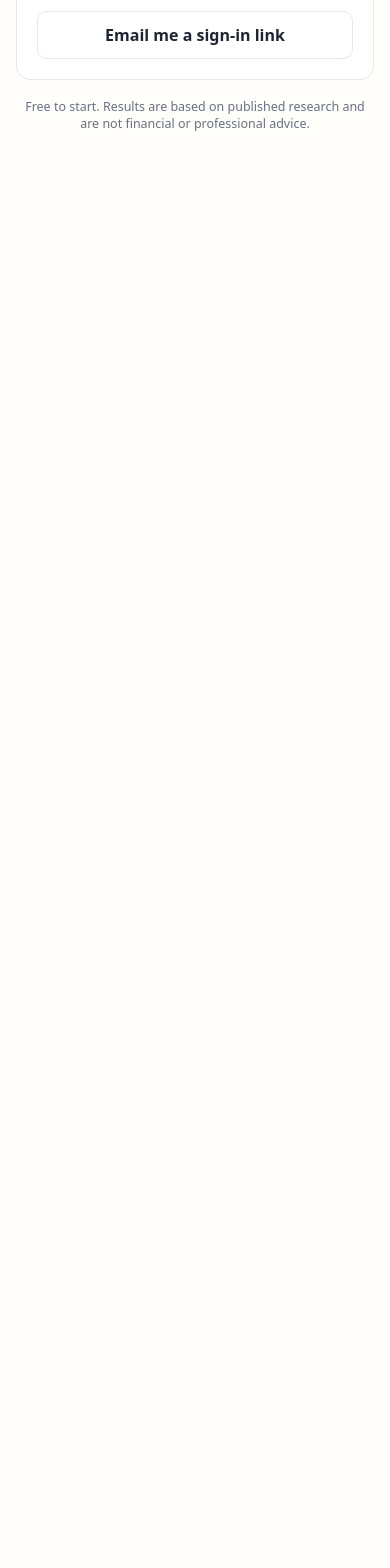
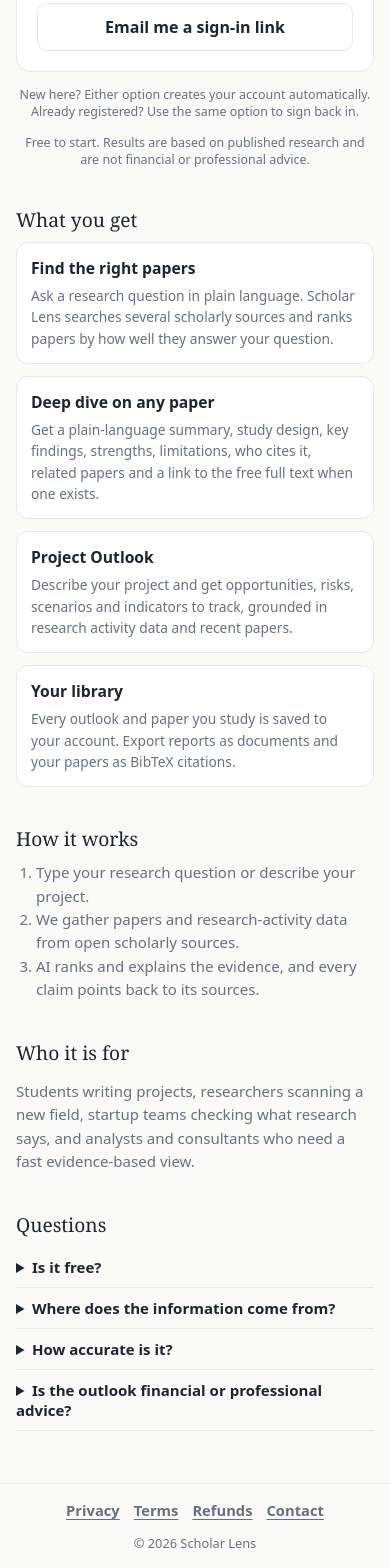
Before and after one commit to piyushmohanty147/scholar-lens, a Next.js app: page / in a window 390 px wide. Shown: the part 411-1979 px from the top of the page. Before the commit the page ends 844 px from the top, so only its background shows below. Built offline with nearby package versions, Linux system fonts and the light colour scheme; no server answers.

Commit message:
Update auth-gate.tsx

```diff
--- a/app/auth-gate.tsx
+++ b/app/auth-gate.tsx
@@ -1,11 +1,17 @@
 "use client";
 
-import { useEffect, useState } from "react";
+import { useEffect, useRef, useState } from "react";
 import type { ReactNode } from "react";
+import Link from "next/link";
+import { usePathname } from "next/navigation";
 import type { Session } from "@supabase/supabase-js";
 import { supabase, supabaseConfigured } from "../lib/supabase";
 
 type Limit = { message: string; kind: string; plan: string };
+type Rec = Record<string, unknown>;
+
+const PUBLIC_PATHS = ["/privacy", "/terms", "/refund", "/contact"];
+const LINKS: [string, string][] = [["Privacy", "/privacy"], ["Terms", "/terms"], ["Refunds", "/refund"], ["Contact", "/contact"]];
 
 // The server routes read the sign-in token from this cookie.
 function syncCookie(session: Session | null) {
@@ -27,8 +33,93 @@
   return { left: `${Math.floor(mins / 60)}h ${mins % 60}m`, at };
 }
 
+const str = (x: unknown) => (typeof x === "string" ? x : "");
+const arr = (x: unknown): unknown[] => (Array.isArray(x) ? x : []);
+const obj = (x: unknown): Rec => (x && typeof x === "object" ? (x as Rec) : {});
+
+// Saves every finished outlook to the signed-in user's library.
+async function saveReport(userId: string, requestBody: string, data: Rec) {
+  try {
+    const body = JSON.parse(requestBody) as Rec;
+    const project = str(body.project).trim();
+    if (!project || !data.report) return;
+    await supabase.from("saved_reports").insert({
+      user_id: userId, project, audience: str(body.audience), horizon: str(body.horizon), result: data,
+    });
+  } catch { /* saving is best effort */ }
+}
+
+// Saves every paper the user opens with Deep dive.
+async function savePaper(userId: string, requestBody: string, data: Rec) {
+  try {
+    const body = JSON.parse(requestBody) as Rec;
+    const paperId = str(body.paperId);
+    const title = str(body.title).trim();
+    if (!paperId || !title) return;
+    const meta = obj(data.meta);
+    const analysis = obj(data.analysis);
+    const authors = arr(meta.authors).map((a) => str(obj(a).name)).filter(Boolean);
+    const oa = obj(meta.openAccess);
+    const link = str(oa.url) || (paperId.startsWith("http") ? paperId : "");
+    await supabase.from("saved_papers").upsert(
+      {
+        user_id: userId, paper_id: paperId, title,
+        year: typeof meta.year === "number" ? meta.year : null,
+        authors, venue: str(meta.venue) || null, url: link || null,
+        summary: str(analysis.plainSummary) || null,
+      },
+      { onConflict: "user_id,paper_id" },
+    );
+  } catch { /* saving is best effort */ }
+}
+
+function Landing({ box }: { box: ReactNode }) {
+  return (
+    <div className="wrap">
+      <div className="tag">AI research intelligence</div>
+      <h1>Scholar Lens</h1>
+      <p className="sub">Find the papers that truly answer your question, understand them in depth, and get an evidence-based outlook for your project.</p>
+      {box}
+
+      <section className="sec">
+        <h2>What you get</h2>
+        <div className="feat">
+          <div className="fc"><h3>Find the right papers</h3><p>Ask a research question in plain language. Scholar Lens searches several scholarly sources and ranks papers by how well they answer your question.</p></div>
+          <div className="fc"><h3>Deep dive on any paper</h3><p>Get a plain-language summary, study design, key findings, strengths, limitations, who cites it, related papers and a link to the free full text when one exists.</p></div>
+          <div className="fc"><h3>Project Outlook</h3><p>Describe your project and get opportunities, risks, scenarios and indicators to track, grounded in research activity data and recent papers.</p></div>
+          <div className="fc"><h3>Your library</h3><p>Every outlook and paper you study is saved to your account. Export reports as documents and your papers as BibTeX citations.</p></div>
+        </div>
+      </section>
+
+      <section className="sec">
+        <h2>How it works</h2>
+        <ol>
+          <li>Type your research question or describe your project.</li>
+          <li>We gather papers and research-activity data from open scholarly sources.</li>
+          <li>AI ranks and explains the evidence, and every claim points back to its sources.</li>
+        </ol>
+      </section>
+
+      <section className="sec">
+        <h2>Who it is for</h2>
+        <p>Students writing projects, researchers scanning a new field, startup teams checking what research says, and analysts and consultants who need a fast evidence-based view.</p>
+      </section>
+
+      <section className="sec">
+        <h2>Questions</h2>
+        <details><summary>Is it free?</summary><p>You can start free, with daily limits on searches, deep dives and project outlooks. Paid plans with higher limits are coming.</p></details>
+        <details><summary>Where does the information come from?</summary><p>Paper data comes from open scholarly sources such as OpenAlex and Semantic Scholar. AI is used to rank papers and to write summaries and outlooks.</p></details>
+        <details><summary>How accurate is it?</summary><p>Deep dives are written from each paper&apos;s abstract and public data, not the full text, and AI can make mistakes. Always check the original paper before relying on a detail.</p></details>
+        <details><summary>Is the outlook financial or professional advice?</summary><p>No. Outlooks show what published research suggests. Research activity is not the same as real-world or market outcomes.</p></details>
+      </section>
+    </div>
+  );
+}
+
 export default function AuthGate({ children }: { children: ReactNode }) {
+  const pathname = usePathname();
   const [session, setSession] = useState<Session | null>(null);
+  const sessionRef = useRef<Session | null>(null);
   const [ready, setReady] = useState(false);
   const [email, setEmail] = useState("");
   const [busy, setBusy] = useState(false);
@@ -37,6 +128,8 @@
   const [now, setNow] = useState(Date.now());
   const [joined, setJoined] = useState(false);
   const [joinMsg, setJoinMsg] = useState("");
+
+  useEffect(() => { sessionRef.current = session; }, [session]);
 
   useEffect(() => {
     if (!supabaseConfigured) { setReady(true); return; }
@@ -55,11 +148,24 @@
     return () => { alive = false; sub.subscription.unsubscribe(); };
   }, []);
 
-  // Watches replies from our own API; when the server says "limit reached", show the upgrade window.
+  // Watches replies from our own API: shows the limit window and saves finished results to the library.
   useEffect(() => {
     const original = window.fetch;
     window.fetch = async (...args: Parameters<typeof fetch>) => {
       const res = await original(...args);
+      try {
+        const [input, init] = args;
+        const url = typeof input === "string" ? input : input instanceof URL ? input.pathname : input.url;
+        const body = init?.body;
+        const userId = sessionRef.current?.user.id;
+        if (res.ok && userId && init?.method === "POST" && typeof body === "string") {
+          if (url.includes("/api/outlook")) {
+            res.clone().json().then((d) => saveReport(userId, body, obj(d))).catch(() => {});
+          } else if (url.includes("/api/paper-detail")) {
+            res.clone().json().then((d) => savePaper(userId, body, obj(d))).catch(() => {});
+          }
+        }
+      } catch { /* never block the real request */ }
       if (res.status === 429) {
         try {
           const data = (await res.clone().json()) as { code?: string; error?: string; kind?: string; plan?: string };
@@ -110,21 +216,31 @@
   const styles = `
     .ag{--card:#fff;--text:#1d2433;--muted:#667085;--line:#e4e7ec;--accent:#2f5bea;font-family:system-ui,-apple-system,Segoe UI,Roboto,sans-serif;color:var(--text)}
     @media (prefers-color-scheme:dark){.ag{--card:#1b2030;--text:#eef1f7;--muted:#9aa4b8;--line:#2c3347;--accent:#7b9bff}}
-    .ag .wrap{max-width:460px;margin:0 auto;padding:64px 16px;text-align:center}
+    body{background:#fafaf7}@media (prefers-color-scheme:dark){body{background:#12151c}}
+    .ag .wrap{max-width:640px;margin:0 auto;padding:56px 16px 24px;text-align:center}
     .ag h1{font-size:2rem;margin:4px 0}.ag .tag{color:var(--accent);font-size:.8rem;font-weight:600;letter-spacing:.04em;text-transform:uppercase}
     .ag .sub{color:var(--muted);margin:8px 0 24px}
-    .ag .box{padding:20px;border:1px solid var(--line);border-radius:14px;background:var(--card);text-align:left}
+    .ag .box{max-width:460px;margin:0 auto;padding:20px;border:1px solid var(--line);border-radius:14px;background:var(--card);text-align:left}
     .ag .btn{display:block;width:100%;box-sizing:border-box;border:1px solid var(--line);background:var(--card);color:var(--text);border-radius:10px;padding:12px;font:inherit;font-weight:600;cursor:pointer}
     .ag .btn.main{background:var(--accent);border-color:var(--accent);color:#fff}
     .ag .btn:disabled{opacity:.6;cursor:default}
     .ag input{width:100%;box-sizing:border-box;margin:12px 0 8px;padding:12px;border:1px solid var(--line);border-radius:10px;background:var(--card);color:var(--text);font:inherit}
     .ag .or{text-align:center;color:var(--muted);font-size:.8rem;margin:14px 0 2px}
     .ag .msg{margin:12px 0 0;font-size:.88rem;color:var(--muted)}
-    .ag .small{margin-top:18px;font-size:.78rem;color:var(--muted);text-align:center}
-    .ag .bar{max-width:760px;margin:0 auto;padding:10px 16px 0;display:flex;justify-content:flex-end;align-items:center;gap:10px;font-size:.8rem;color:var(--muted)}
-    .ag .bar button{background:none;border:1px solid var(--line);color:var(--text);border-radius:8px;padding:4px 10px;font:inherit;font-size:.8rem;cursor:pointer}
+    .ag .small{margin-top:14px;font-size:.78rem;color:var(--muted);text-align:center}
+    .ag .sec{margin-top:40px;text-align:left}.ag .sec h2{font-size:1.2rem;margin:0 0 10px}
+    .ag .sec p,.ag .sec li{font-size:.94rem;color:var(--muted);line-height:1.55}.ag .sec ol{padding-left:20px;margin:0}
+    .ag .feat{display:grid;gap:12px;grid-template-columns:repeat(auto-fit,minmax(180px,1fr))}
+    .ag .fc{border:1px solid var(--line);border-radius:12px;background:var(--card);padding:14px}
+    .ag .fc h3{margin:0 0 6px;font-size:.98rem}.ag .fc p{margin:0;font-size:.86rem}
+    .ag details{border-bottom:1px solid var(--line);padding:10px 0}.ag summary{cursor:pointer;font-weight:600;font-size:.94rem}
+    .ag details p{margin:8px 0 0}
+    .ag .foot{max-width:760px;margin:28px auto 0;padding:16px;display:flex;gap:14px;flex-wrap:wrap;justify-content:center;font-size:.8rem;color:var(--muted);border-top:1px solid var(--line)}
+    .ag .foot a{color:var(--muted)}
+    .ag .bar{max-width:760px;margin:0 auto;padding:10px 16px 0;display:flex;justify-content:flex-end;align-items:center;gap:10px;font-size:.8rem;color:var(--muted);flex-wrap:wrap}
+    .ag .bar button,.ag .bar a.lib{background:none;border:1px solid var(--line);color:var(--text);border-radius:8px;padding:4px 10px;font:inherit;font-size:.8rem;cursor:pointer;text-decoration:none}
     .ag .shade{position:fixed;inset:0;background:rgba(0,0,0,.55);display:flex;align-items:center;justify-content:center;padding:16px;z-index:50}
-    .ag .modal{max-width:440px;width:100%;background:var(--card);border:1px solid var(--line);border-radius:16px;padding:24px;box-shadow:0 20px 60px rgba(0,0,0,.35)}
+    .ag .modal{max-width:440px;width:100%;max-height:90vh;overflow:auto;background:var(--card);border:1px solid var(--line);border-radius:16px;padding:24px;box-shadow:0 20px 60px rgba(0,0,0,.35)}
     .ag .modal h2{margin:0 0 6px;font-size:1.3rem}
     .ag .modal p{margin:0 0 12px;color:var(--muted);font-size:.92rem}
     .ag .modal ul{margin:0 0 16px;padding-left:20px;font-size:.92rem}.ag .modal li{margin-bottom:6px}
@@ -132,27 +248,37 @@
     .ag .modal .btn{margin-top:8px}
   `;
 
+  const footer = (
+    <footer className="foot">
+      {LINKS.map(([label, href]) => <Link key={href} href={href}>{label}</Link>)}
+      <span>© {new Date().getFullYear()} Scholar Lens</span>
+    </footer>
+  );
+
+  // Legal pages are public: no sign-in needed.
+  if (PUBLIC_PATHS.includes(pathname ?? "")) {
+    return (
+      <div className="ag">
+        <style>{styles}</style>
+        {children}
+        {footer}
+      </div>
+    );
+  }
+
   if (!ready) {
     return (
       <div className="ag">
         <style>{styles}</style>
-        <div className="wrap">
-          <div className="tag">AI research intelligence</div>
-          <h1>Scholar Lens</h1>
-          <p className="sub">Find the papers that truly answer your question, understand them in depth, and get an evidence-based outlook for your project.</p>
-        </div>
+        <Landing box={null} />
+        {footer}
       </div>
     );
   }
 
   if (!session) {
-    return (
-      <div className="ag">
-        <style>{styles}</style>
-        <div className="wrap">
-          <div className="tag">AI research intelligence</div>
-          <h1>Scholar Lens</h1>
-          <p className="sub">Find the papers that truly answer your question, understand them in depth, and get an evidence-based outlook for your project.</p>
+    const box = (
+      <>
         <div className="box">
           {!supabaseConfigured ? (
             <p className="msg">Sign-in is not set up yet. The site owner needs to add the Supabase keys.</p>
@@ -166,8 +292,15 @@
             </>
           )}
         </div>
+        <p className="small">New here? Either option creates your account automatically. Already registered? Use the same option to sign back in.</p>
         <p className="small">Free to start. Results are based on published research and are not financial or professional advice.</p>
-        </div>
+      </>
+    );
+    return (
+      <div className="ag">
+        <style>{styles}</style>
+        <Landing box={box} />
+        {footer}
       </div>
     );
   }
@@ -179,9 +312,11 @@
       <style>{styles}</style>
       <div className="bar">
         <span>{session.user.email}</span>
+        <Link className="lib" href="/library">My library</Link>
         <button onClick={signOut}>Sign out</button>
       </div>
       {children}
+      {footer}
 
       {limit && (
         <div className="shade" onClick={() => setLimit(null)}>
@@ -193,7 +328,6 @@
             <ul>
               <li>Many more project outlooks, searches and deep dives every day</li>
               <li>Priority access to new features</li>
-              <li>Saved reports across all your devices</li>
             </ul>
             {joined ? (
               <p><strong>You are on the waitlist. We will email you when Pro opens.</strong></p>
```
Lines whose indentation alone changed are shown as unchanged.
